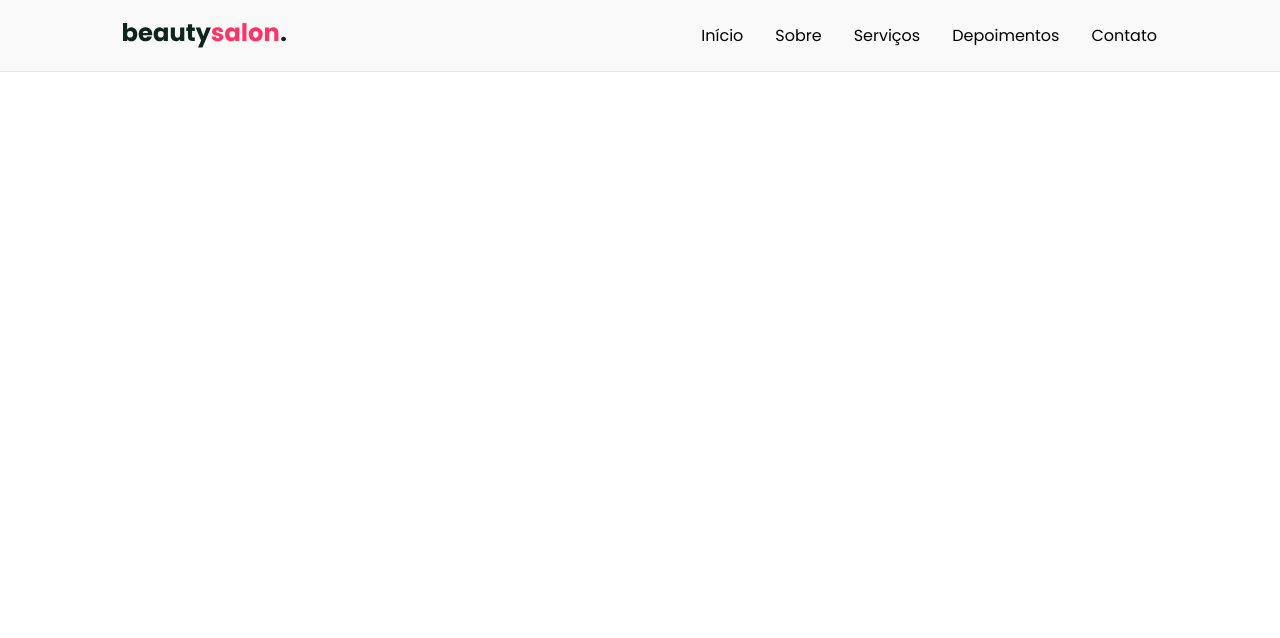
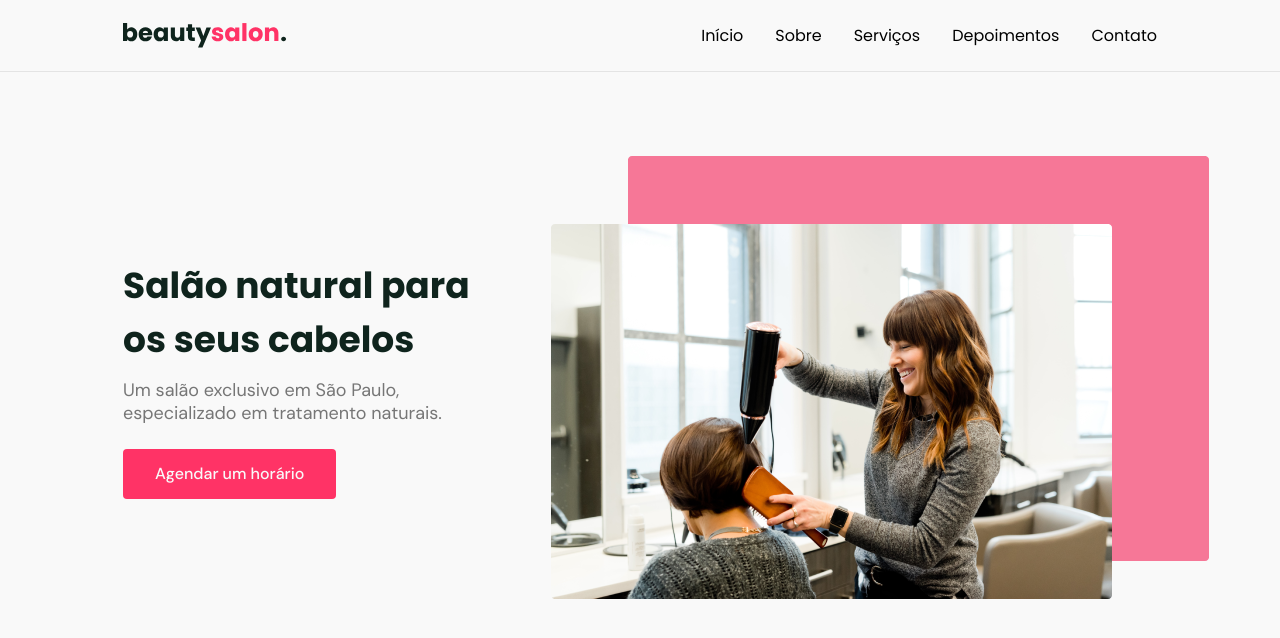
Before and after one commit to Makson19/beautysalon-landing-page, a Gatsby site: page / in a window 1280 px wide. Built offline with nearby package versions, Linux system fonts and the light colour scheme; Gatsby itself is replaced by a stand-in of ours.

Commit message:
add start section

```diff
--- a/gatsby-ssr.js
+++ b/gatsby-ssr.js
@@ -8,5 +8,5 @@
  * @type {import('gatsby').GatsbySSR['onRenderBody']}
  */
 exports.onRenderBody = ({ setHtmlAttributes }) => {
-  setHtmlAttributes({ lang: `en` })
+  setHtmlAttributes({ lang: `pt-br` })
 }
--- a/src/components/Layout/index.jsx
+++ b/src/components/Layout/index.jsx
@@ -12,7 +12,7 @@
 const GlobalStyles = () => {
   return (
     <Global styles={css`
-      @import url('https://fonts.googleapis.com/css2?family=Poppins:wght@100;200;300;400;500;600;700;800;900&display=swap');
+      @import url('https://fonts.googleapis.com/css2?family=DM+Sans:wght@400;500;700&family=Poppins:wght@100;200;300;400;500;600;700;800;900&display=swap');
 
       * {
         padding: 0;
@@ -69,26 +69,26 @@
     };
   }, [scrollTop]);
 
-  const { site } = useStaticQuery(
-    graphql`
-      query {
-        site {
-          siteMetadata {
-            title
-            description
-            author
-          }
-        }
-      }
-    `
-  )
+  // const { site } = useStaticQuery(
+  //   graphql`
+  //     query {
+  //       site {
+  //         siteMetadata {
+  //           title
+  //           description
+  //           author
+  //         }
+  //       }
+  //     }
+  //   `
+  // )
 
-  const metaDescription = site.siteMetadata.description
+  // const metaDescription = site.siteMetadata.description
   // const defaultTitle = site.siteMetadata?.title
 
   return (
     <>
-      <Helmet htmlAttributes={{lang: "pt-br"}}>
+      {/* <Helmet htmlAttributes={{lang: "pt-br"}}>
         <title>{pageTitle}</title>
         <meta name="description" content={metaDescription} />
         <meta property="og:title" content={pageTitle} />
@@ -98,7 +98,7 @@
         <meta name="twitter:creator" content={site.siteMetadata?.author || ``} />
         <meta name="twitter:title" content={pageTitle} />
         <meta name="twitter:description" content={metaDescription} />
-      </Helmet>
+      </Helmet> */}
 
       <div id="wrapper">
         <GlobalStyles />
--- /dev/null
+++ b/src/components/Start/index.jsx
@@ -0,0 +1,25 @@
+/** @jsx jsx */
+import { jsx } from "@emotion/react";
+import { Link } from "gatsby";
+
+import Image from "../../images/image01.png";
+import { sectionStart, img, content } from "./styles";
+
+const Start = () => {
+  return (
+    <section css={sectionStart}>
+      <div className="container">
+        <div css={img}>
+          <img src={Image} alt="cabeleireira secando e penteando o cabelo de uma cliente" />
+        </div>
+        <div css={content}>
+          <h1>Salão natural para os seus cabelos</h1>
+          <p>Um salão exclusivo em São Paulo, especializado em tratamento naturais.</p>
+          <Link to="#">Agendar um horário</Link>
+        </div>
+      </div>
+    </section>
+  )
+}
+
+export default Start;
--- /dev/null
+++ b/src/components/Start/styles.js
@@ -0,0 +1,88 @@
+/** @jsx jsx */
+import { css } from "@emotion/react";
+
+export const sectionStart = css`
+  background: #f9f9f9;
+  padding: 3.2rem 0 7.9rem 0;
+
+  @media (min-width: 1024px) {
+    padding: 8.4rem 0 17.2rem 0;
+    .container {
+      display: flex;
+      flex-direction: row-reverse;
+      align-items: center;
+      justify-content: space-between;
+      padding: 0 7.1rem 0 12.3rem;
+    }
+  }
+`;
+
+export const img = css`
+  margin: 0 auto;
+  max-width: 65.8rem;
+
+  img {
+    width: 100%;
+  }
+
+  @media (min-width: 1024px) {
+    margin: 0;
+  }
+`;
+
+export const content = css`
+  text-align: center;
+  padding: 3.2rem 2.4rem 0;
+  h1 {
+    font-size: 3rem;
+    font-weight: 700;
+    line-height: 4.5rem;
+    margin-bottom: 1.6rem;
+    color: #0F241D;
+  }
+
+  p {
+    font-family: "DM Sans", sans-serif;
+    font-size: 1.6rem;
+    font-weight: 400;
+    line-height: 2.1rem;
+    color: #767676;
+    margin-bottom: 3.2rem;
+  }
+
+  a {
+    display: inline-block;
+    font-family: "DM Sans", sans-serif;
+    font-size: 1.6rem;
+    font-weight: 500;
+    line-height: 2.1rem;
+    color: #f9f9f9;
+    background: #FF3366;
+    padding: 1.4rem 3.2rem 1.5rem;
+    border-radius: 0.4rem;
+    transition: all 0.4s ease-out;
+
+    &:hover {
+      box-shadow: inset -10.7rem 0 0 0 #F67797,
+                  inset 10.7rem 0 0 0 #F67797;
+    }
+  }
+
+  @media (min-width: 1024px) {
+    text-align: left;
+    padding: 0 2rem 0 0;
+    max-width: 39.6rem;
+
+    h1 {
+      font-size: 3.6rem;
+      line-height: 5.4rem;
+      margin-bottom: 1.2rem;
+    }
+
+    p {
+      font-size: 1.8rem;
+      line-height: 2.3rem;
+      margin-bottom: 2.4rem;
+    }
+  }
+`;
--- a/src/pages/index.js
+++ b/src/pages/index.js
@@ -1,7 +1,8 @@
 import React from "react"
 import Layout from "../components/Layout";
 import Header from "../components/Header";
-// import Seo from "../components/seo"
+import Start from "../components/Start";
+import Seo from "../components/seo"
 // import * as styles from "../components/index.module.css"
 
 
@@ -9,6 +10,7 @@
 const IndexPage = () => (
   <Layout pageTitle="Beauty Salon">
     <Header />
+    <Start />
   </Layout>
 )
 
@@ -17,6 +19,13 @@
  *
  * See: https://www.gatsbyjs.com/docs/reference/built-in-components/gatsby-head/
  */
-// export const Head = () => <Seo title="Home" />
+export const Head = () => {
+  return (
+    <>
+      <html lang="pt-br" />
+      <Seo title="Beauty Salon" />
+    </>
+  )
+}
 
 export default IndexPage;
```
